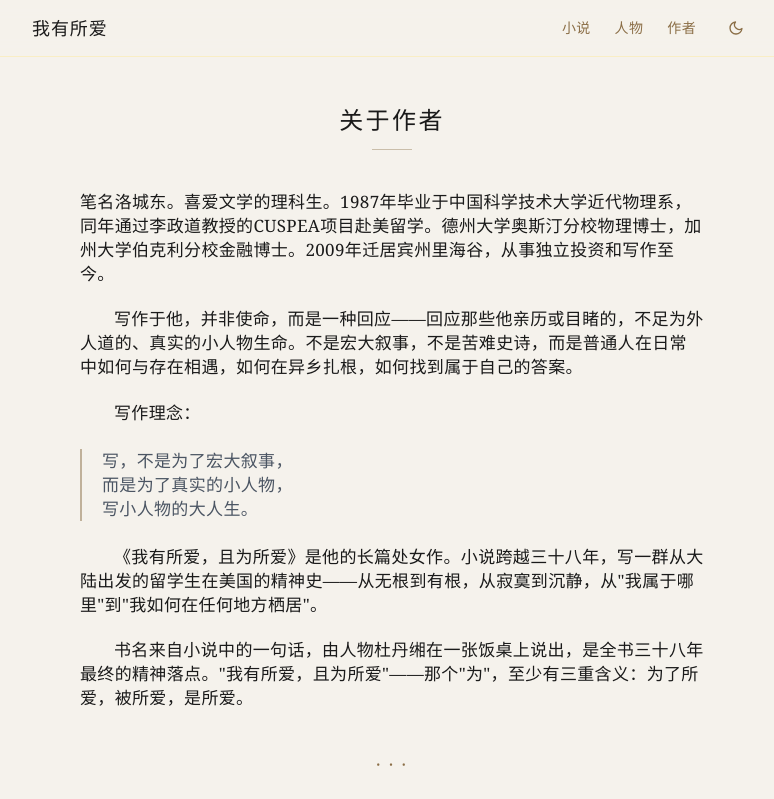
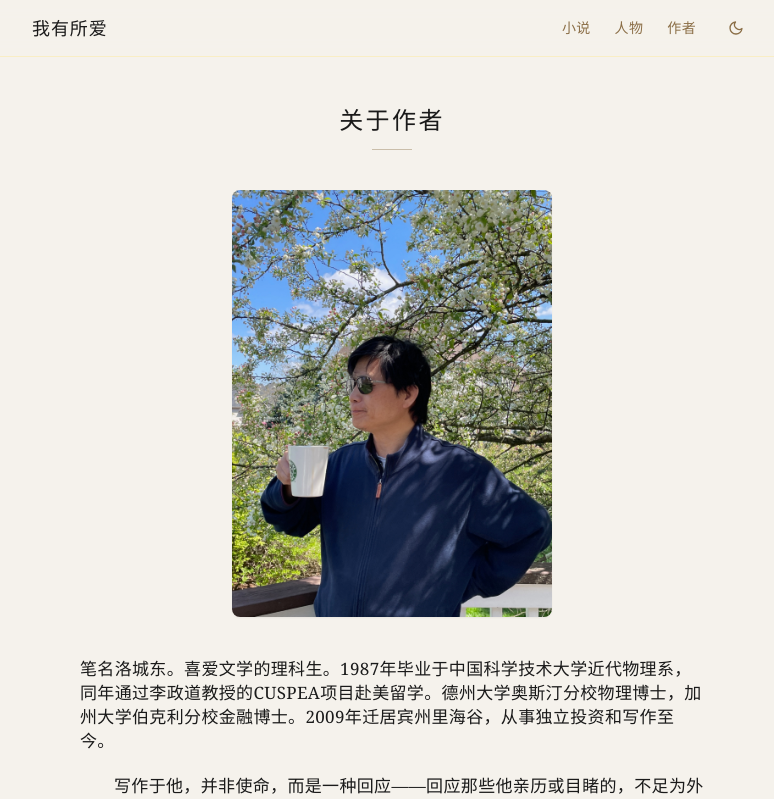
Before and after one commit to chengdongwrites/ihavemylove, a Next.js app: page /about in a window 1280 px wide. Shown: the top 799 px of the page, without its empty margins (248-1022 px from the left). Built offline with nearby package versions, Linux system fonts and the light colour scheme.

Commit message:
关于作者 — 添加作者照片

```diff
--- a/src/app/about/page.tsx
+++ b/src/app/about/page.tsx
@@ -1,5 +1,6 @@
 import SiteHeader from '@/components/SiteHeader'
 import SiteFooter from '@/components/SiteFooter'
+import Image from 'next/image'
 import Link from 'next/link'
 
 export const metadata = {
@@ -17,6 +18,17 @@ export default function AboutPage() {
             关于作者
           </h1>
           <div className="w-10 h-px bg-accent/40 dark:bg-amber-600/40 mx-auto" />
+        </div>
+
+        <div className="flex justify-center mb-10">
+          <Image
+            src="/images/author.jpg"
+            alt="洛城东"
+            width={320}
+            height={400}
+            className="rounded-lg object-cover shadow-sm"
+            priority
+          />
         </div>
 
         <article className="prose-chinese text-base sm:text-[1.0625rem]">
```
Also changed, not shown: public/images/author.jpg (added).
